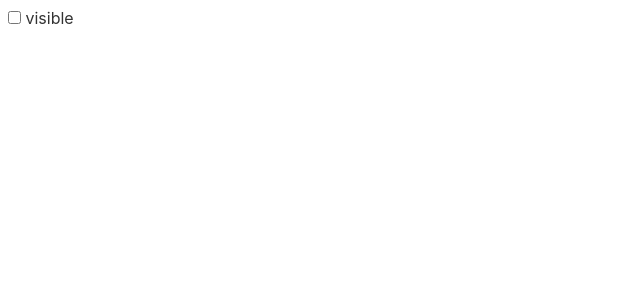
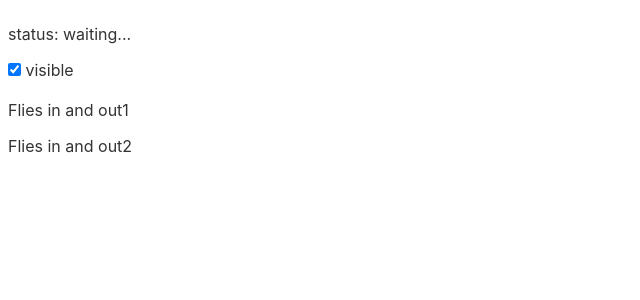
Before and after one commit to Annie-Huang/my-svelte-project2, a Svelte app: page / in a window 1280 px wide. Shown: the top 300 px of the page, without its empty margins (0-640 px from the left). Built offline with nearby package versions, Linux system fonts and the light colour scheme.

Commit message:
Transitions - Transition events

```diff
--- a/src/App.svelte
+++ b/src/App.svelte
@@ -1,29 +1,12 @@
-<!--From Transitions/Custom JS transitions to-->
+<!--From Transitions/Transition events-->
 <script>
-    let visible = false;
+    import { fly } from 'svelte/transition';
 
-    function typewriter(node, { speed = 50 }) {
-        const valid = (
-                node.childNodes.length === 1 &&
-                node.childNodes[0].nodeType === 3
-        );
+    let visible = true;
+    let status = 'waiting...';
+</script>
 
-        if (!valid) {
-            throw new Error(`This transition only works on elements with a single text node child`);
-        }
-
-        const text = node.textContent;
-        const duration = text.length * speed;
-
-        return {
-            duration,
-            tick: t => {
-                const i = ~~(text.length * t);
-                node.textContent = text.slice(0, i);
-            }
-        };
-    }
-</script>
+<p>status: {status}</p>
 
 <label>
     <input type="checkbox" bind:checked={visible}>
@@ -31,7 +14,17 @@
 </label>
 
 {#if visible}
-    <p in:typewriter>
-        The quick brown fox jumps over the lazy dog
+    <p transition:fly="{{ y: 200, duration: 2000 }}">
+        Flies in and out1
+    </p>
+
+    <p
+            transition:fly="{{ y: 200, duration: 2000 }}"
+            on:introstart="{() => status = 'intro started'}"
+            on:outrostart="{() => status = 'outro started'}"
+            on:introend="{() => status = 'intro ended'}"
+            on:outroend="{() => status = 'outro ended'}"
+    >
+        Flies in and out2
     </p>
 {/if}
```
Also changed, not shown: src/App25.svelte (added, +37 -0 lines).
